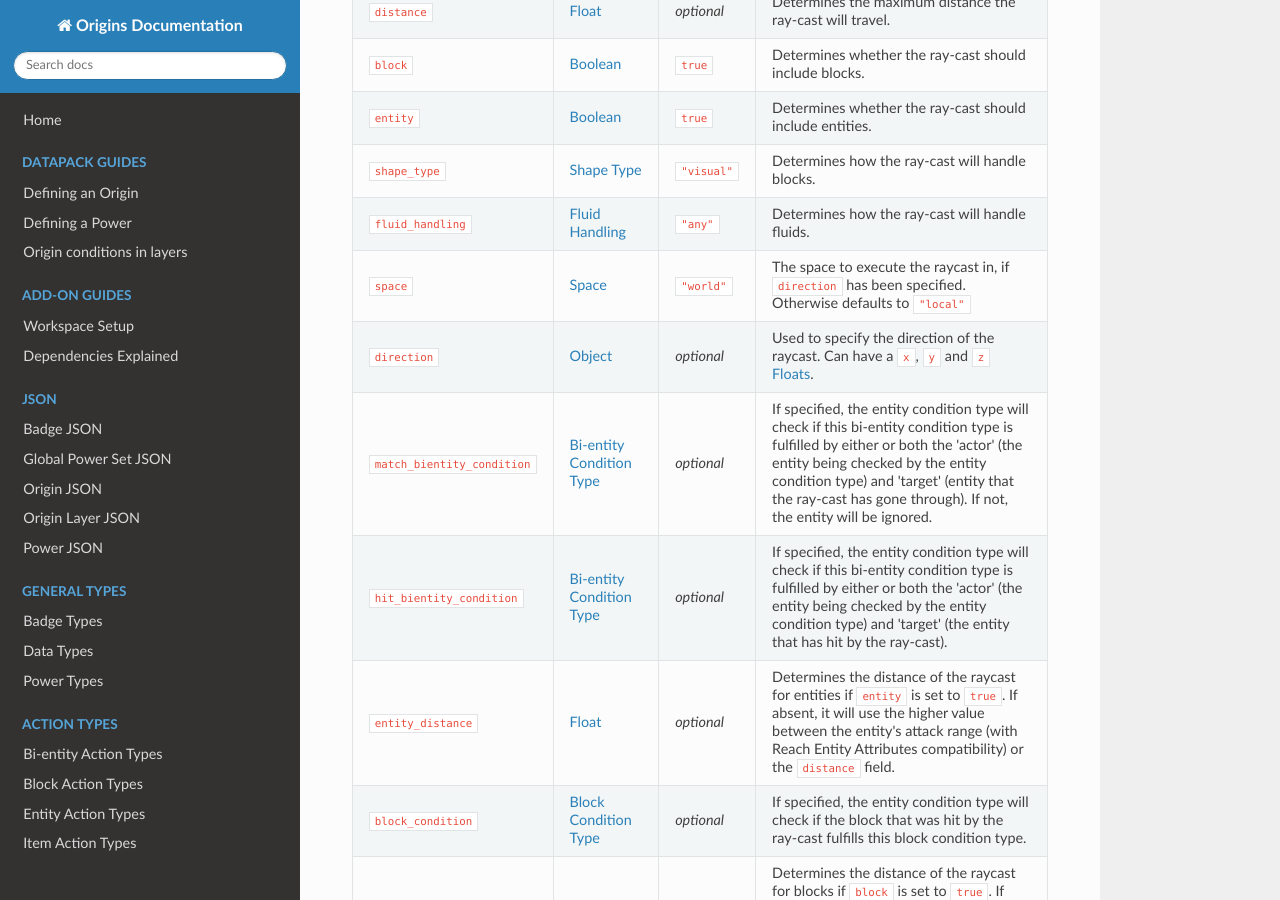
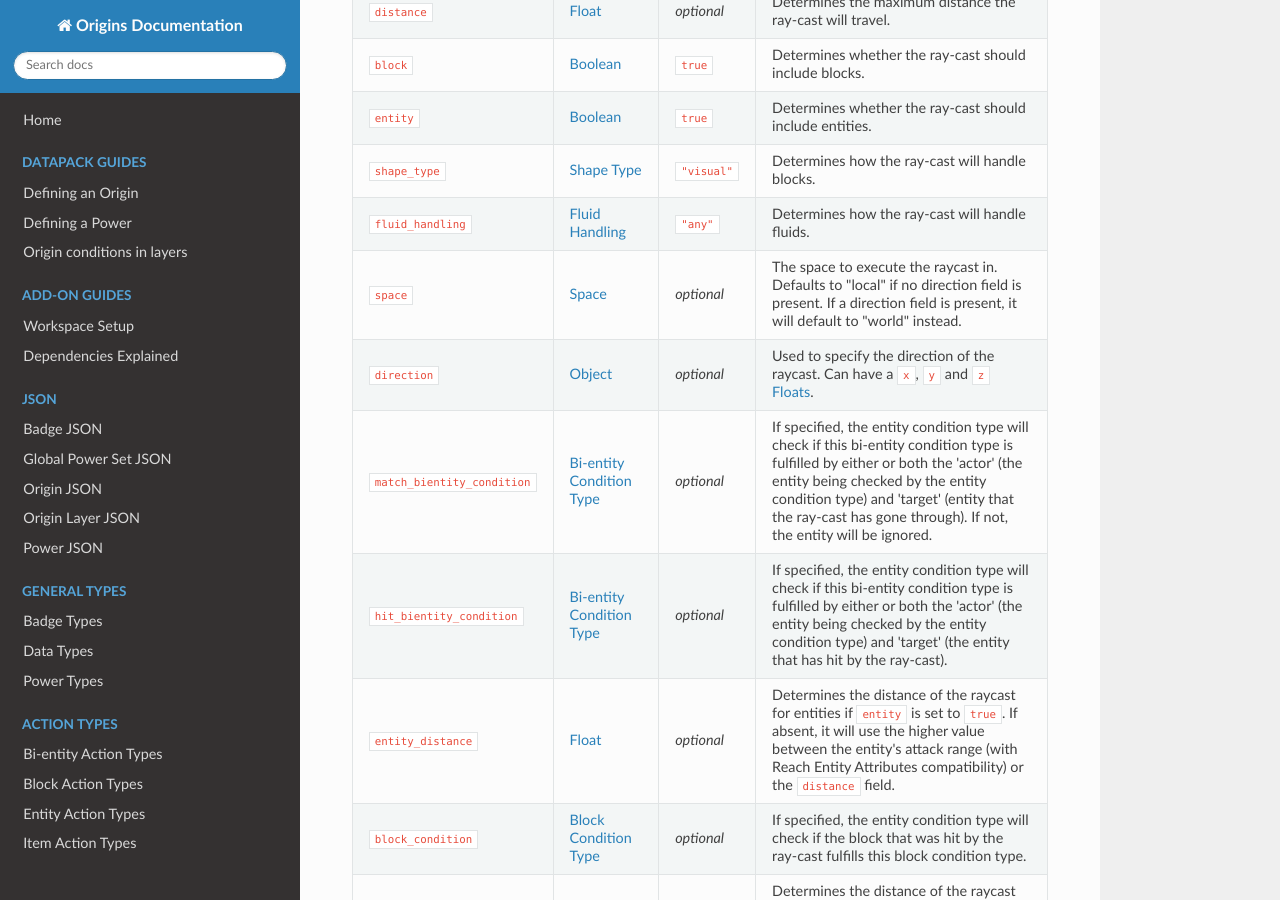
Before and after one commit to apace100/origins-docs, an MkDocs documentation site: the page built from docs/types/entity_condition_types/raycast.md, in a window 1280 px wide and 900 px high, scrolled down 405 px. Built offline with MkDocs 1.6.1, drawn with Linux system fonts in a browser that asks for light colours; nearby versions of some CDN libraries.

Commit message:
Update raycast.md
changed space description

```diff
--- a/docs/types/entity_condition_types/raycast.md
+++ b/docs/types/entity_condition_types/raycast.md
@@ -21,7 +21,7 @@ Field | Type | Default | Description
 `entity` | [Boolean](../data_types/boolean.md) | `true` | Determines whether the ray-cast should include entities.
 `shape_type` | [Shape Type](../data_types/shape_type.md) | `"visual"` | Determines how the ray-cast will handle blocks.
 `fluid_handling` | [Fluid Handling](../data_types/fluid_handling.md) | `"any"` | Determines how the ray-cast will handle fluids.
-`space` | [Space](../data_types/space.md) | `"world"` | The space to execute the raycast in, if `direction` has been specified. Otherwise defaults to `"local"`
+`space` | [Space](../data_types/space.md) | _optional_ | The space to execute the raycast in. Defaults to "local" if no direction field is present. If a direction field is present, it will default to "world" instead.
 `direction` | [Object](../data_types/object.md) | _optional_ | Used to specify the direction of the raycast. Can have a `x`, `y` and `z` [Floats](../data_types/float.md).
 `match_bientity_condition` | [Bi-entity Condition Type](../bientity_condition_types.md) | _optional_ | If specified, the entity condition type will check if this bi-entity condition type is fulfilled by either or both the 'actor' (the entity being checked by the entity condition type) and 'target' (entity that the ray-cast has gone through). If not, the entity will be ignored.
 `hit_bientity_condition` | [Bi-entity Condition Type](../bientity_condition_types.md) | _optional_ | If specified, the entity condition type will check if this bi-entity condition type is fulfilled by either or both the 'actor' (the entity being checked by the entity condition type) and 'target' (the entity that has hit by the ray-cast).
```
